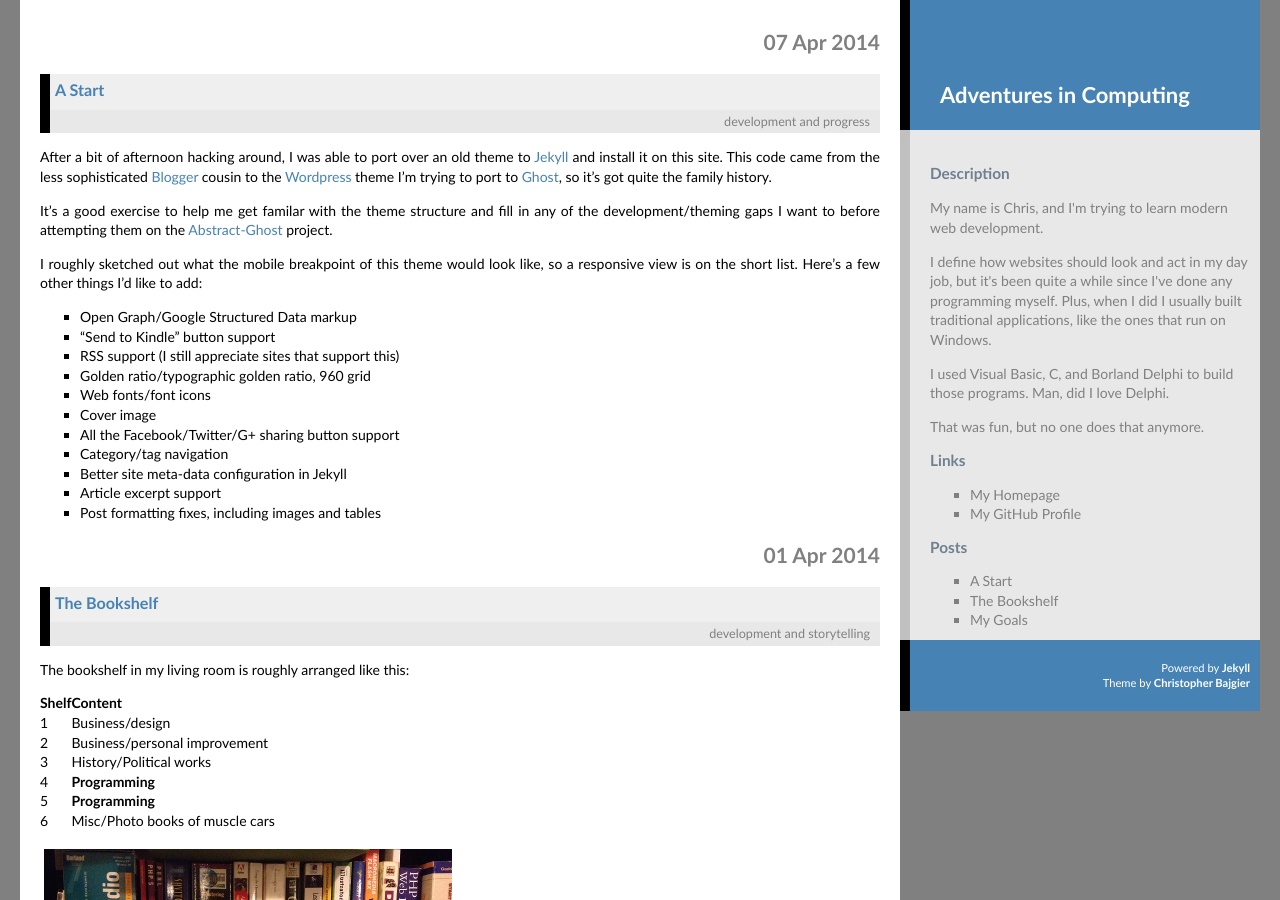
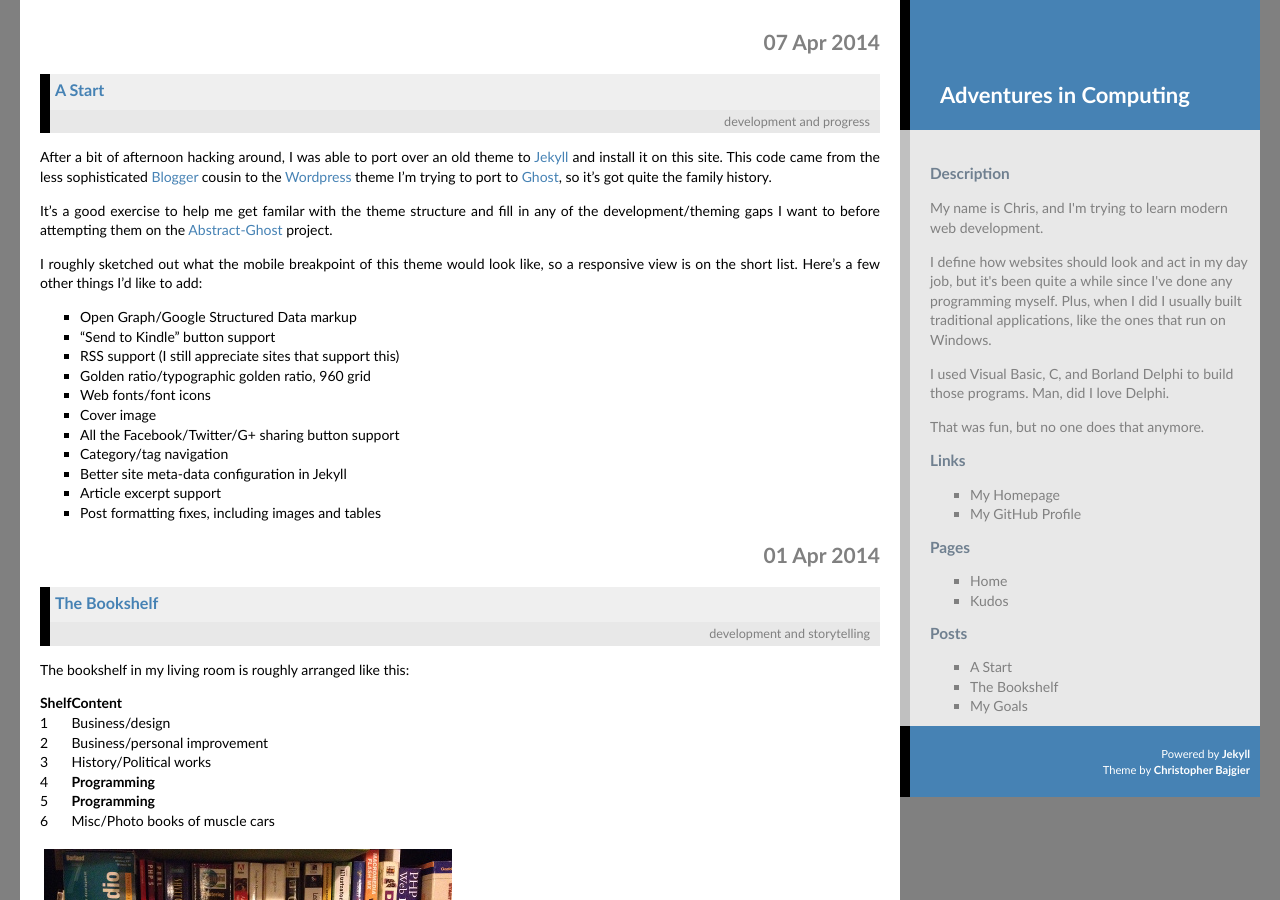
Before and after one commit to cbajgier/cbajgier.github.io, a Jekyll site: the page built from index.html, in a window 1280 px wide and 900 px high. Built offline with Jekyll 4.4.1, drawn with Linux system fonts in a browser that asks for light colours; nearby versions of some CDN libraries; Markdown is read by kramdown in place of the engine named in the settings.

Commit message:
Page links appear in sidebar

```diff
--- a/_config.yml
+++ b/_config.yml
@@ -1,5 +1,5 @@
 name: Adventures in Computing
 markdown: redcarpet
-pygments: true
+highlighter: pygments
 redcarpet:
   extensions: ["no_intra_emphasis", "fenced_code_blocks", "autolink", "tables", "with_toc_data"]
--- a/_includes/header.html
+++ b/_includes/header.html
@@ -3,7 +3,7 @@
     <head>
         <meta charset="utf-8">
         <meta http-equiv="X-UA-Compatible" content="IE=edge">
-        <title>{{ page.title }}</title>
+        <title>{{ site.name }} - {{ page.title }}</title>
         <meta name="description" content="">
         <meta name="viewport" content="width=device-width, initial-scale=1">
 
--- a/_includes/nav.html
+++ b/_includes/nav.html
@@ -20,6 +20,13 @@
     	<li><a href="https://github.com/cbajgier">My GitHub Profile</a></li>
 	</ul>
 
+    <h2 class="sidebar-title">Pages</h2>
+    <ul>
+        {% for page in site.pages %}
+        <li><a href="{{ page.url }}">{{ page.title }}</a></li>
+        {% endfor %}
+    </ul>
+
 <h2 class="sidebar-title">Posts</h2>
 
 <ul id="recently">
--- a/index.html
+++ b/index.html
@@ -1,6 +1,6 @@
 ---
 layout: default
-title: Adventures in Computing
+title: Home
 ---
 
 <div id="middlecontent">
```
